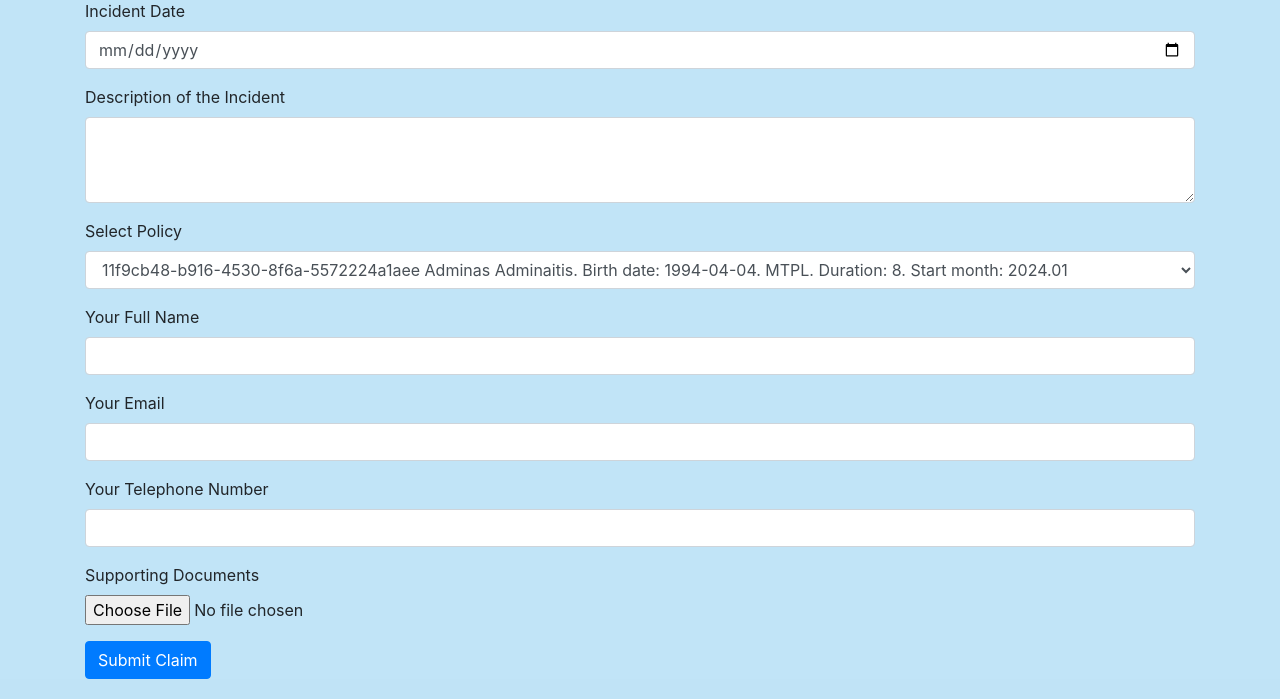
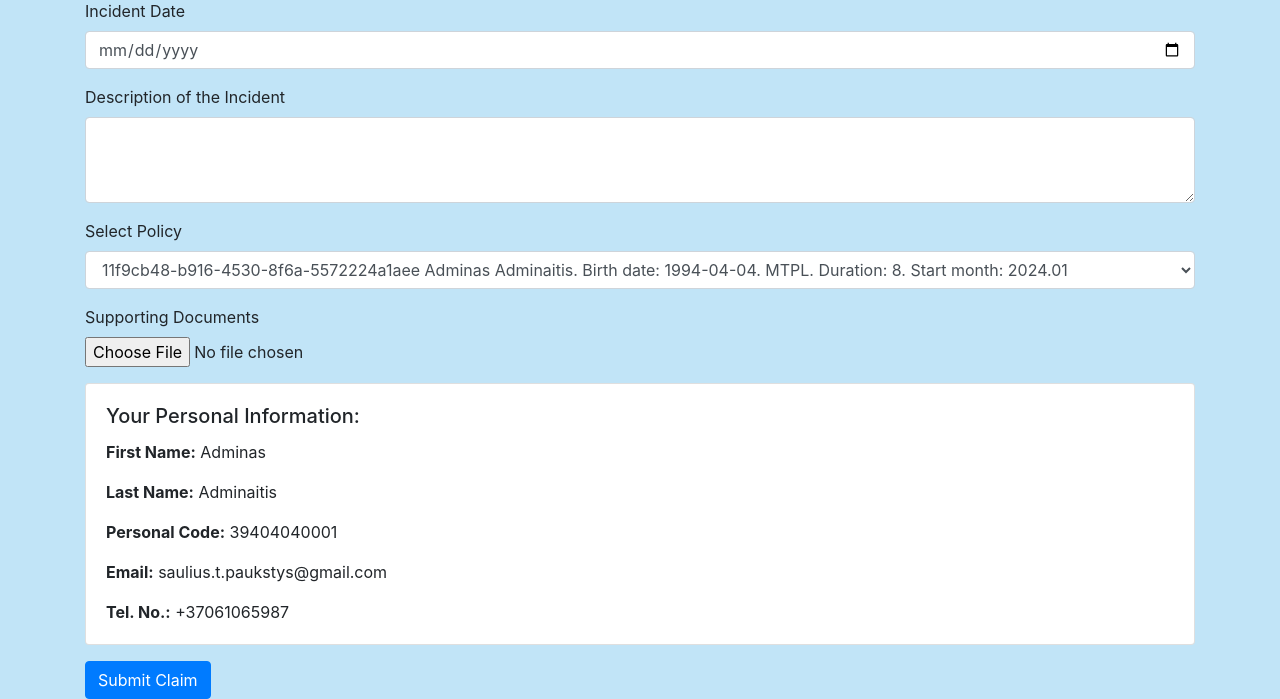
Before and after one commit to saulius-p/django_insurance, a Django app: page /insurance/fileclaim/ in a window 1280 px wide. Shown: the part 231-930 px from the top of the page. Run offline with Django 4.2, Linux system fonts and the light colour scheme; a user stored in the database is signed in; data comes from the database, SQL or seed files in the repository; both versions use the stored data as it was after the commit; some libraries are stand-ins or nearby versions.

Commit message:
9th commit. Change in claim_form.html and views.py. User date is now shown in the form.

```diff
--- a/insurance/templates/claim_form.html
+++ b/insurance/templates/claim_form.html
@@ -25,28 +25,25 @@
         </select>
     </div>
 
-    <!-- Information about the claimant -->
-    <div class="form-group">
-        <label for="claimant_name">Your Full Name</label>
-        <input name="claimant_name" type="text" class="form-control" required>
-    </div>
-
-    <div class="form-group">
-        <label for="claimant_email">Your Email</label>
-        <input name="claimant_email" type="email" class="form-control" required>
-    </div>
-
-    <div class="form-group">
-        <label for="claimant_tel_num">Your Telephone Number</label>
-        <input name="claimant_tel_num" type="tel" class="form-control" required>
-    </div>
-
-    <!-- Upload supporting documents if needed -->
     <div class="form-group">
         <label for="supporting_documents">Supporting Documents</label>
         <input name="supporting_documents" type="file" class="form-control-file">
     </div>
 
+    <div class="card mb-3">
+        <div class="card-body">
+            <h5 class="card-title">Your Personal Information:
+            </h5>
+            <p class="card-text"><strong>First Name:</strong> {{ first_name }}</p>
+            <p class="card-text"><strong>Last Name:</strong> {{ last_name }}</p>
+            <p class="card-text"><strong>Personal Code:</strong> {{ personal_code }}</p>
+            <p class="card-text"><strong>Email:</strong> {{ email }}</p>
+            <p class="card-text"><strong>Tel. No.:</strong> {{ tel_num }}</p>
+        </div>
+    </div>
+
+
+
     <button type="submit" class="btn btn-primary">Submit Claim</button>
 </form>
 {% endblock %}
--- a/insurance/views.py
+++ b/insurance/views.py
@@ -522,7 +522,15 @@ def file_claim(request):
     user = request.user
     policyholder = Policyholder.objects.get(user=user)
     policies = Policy.objects.filter(policyholder=policyholder)
-    context = {"policies":policies}
+
+    context = {
+        "policies": policies,
+        "first_name": user.first_name,
+        "last_name": user.last_name,
+        "personal_code": policyholder.personal_code,
+        "email": user.email,
+        "tel_num": policyholder.tel_num,
+    }
 
     if request.method != "POST":
         return render(request, 'claim_form.html', context=context)
@@ -530,9 +538,6 @@ def file_claim(request):
     # If POST, we take data from the claim form.
     incident_date = request.POST.get('incident_date')  # In case key was not found, the returned value would be None.
     description = request.POST.get('description')
-    claimant_name = request.POST.get('claimant_name')
-    claimant_email = request.POST.get('claimant_email')
-    claimant_tel_num = request.POST.get('claimant_tel_num')
     supporting_documents = request.FILES.get('supporting_documents')
     selected_policy = request.POST.get("selected_policy")
 
@@ -540,9 +545,6 @@ def file_claim(request):
     print(incident_date)
     print(type(incident_date))
     print(description)
-    print(claimant_name)
-    print(claimant_email)
-    print(claimant_tel_num)
     print(supporting_documents)
     print(selected_policy)
     print(type(selected_policy))
```
Also changed, not shown: db.sqlite3.
